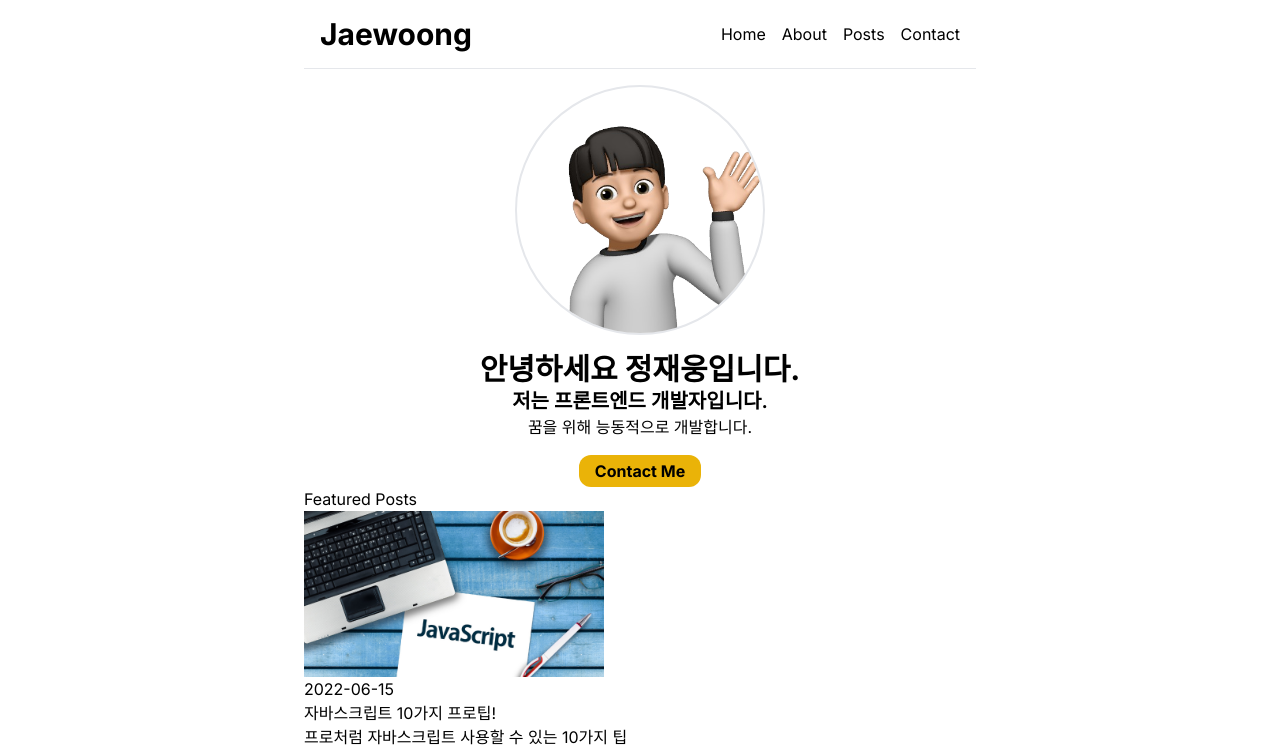
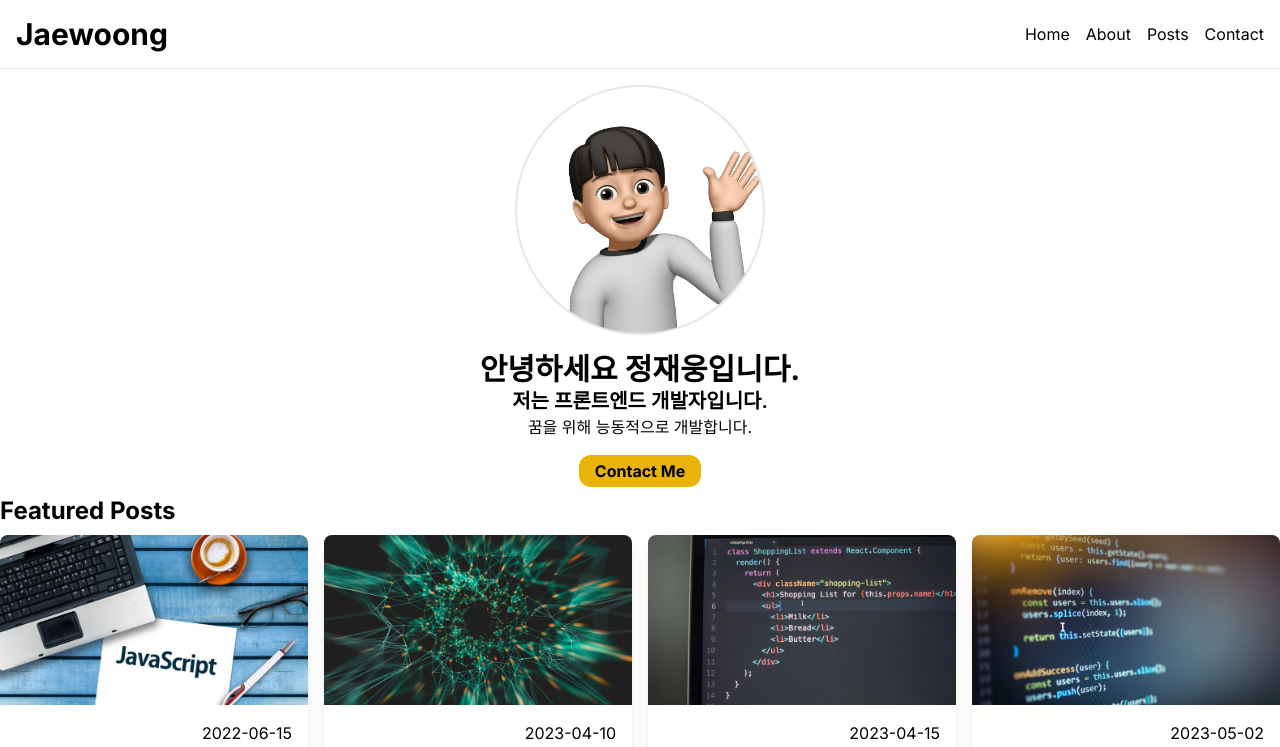
Before and after one commit to dixk3458/Blog, a Next.js app: page / in a window 1280 px wide. Shown: the top 747 px of the page. Built offline with nearby package versions, Linux system fonts and the light colour scheme.

Commit message:
FeaturedPosts & PostCard 스타일링

```diff
--- a/src/app/layout.tsx
+++ b/src/app/layout.tsx
@@ -18,7 +18,7 @@ export default function RootLayout({
 }) {
   return (
     <html lang="en" className={inter.className}>
-      <body className="flex flex-col max-w-2xl mx-auto">
+      <body className="flex flex-col max-w-screen-2xl mx-auto">
         <Header />
         <main className="grow">{children}</main>
         <Footer />
--- a/src/components/FeaturedPosts.tsx
+++ b/src/components/FeaturedPosts.tsx
@@ -5,7 +5,7 @@ export default async function FeaturedPosts() {
   const posts = await getFeaturedPosts();
   return (
     <section>
-      <h2>Featured Posts</h2>
+      <h2 className="text-2xl font-bold my-2">Featured Posts</h2>
       <PostsGrid posts={posts} />
     </section>
   );
--- a/src/components/PostCard.tsx
+++ b/src/components/PostCard.tsx
@@ -10,18 +10,21 @@ export default function PostCard({
 }: Props) {
   return (
     <Link href={path}>
+      <article className="rounded-lg overflow-hidden shadow-lg">
         <Image
+          className="w-full"
           src={`/images/posts/${path}.png`}
           alt={title}
           width={300}
           height={200}
         />
-      <div>
-        <time>{date}</time>
-        <h3>{title}</h3>
-        <p>{description}</p>
-        <span>{category}</span>
+        <div className="flex flex-col items-center p-4">
+          <time className="self-end">{date}</time>
+          <h3 className="text-lg font-bold">{title}</h3>
+          <p className="w-full line-clamp-1 text-center">{description}</p>
+          <span className='text-sm rounded-lg bg-green-100 px-2 my-2'>{category}</span>
         </div>
+      </article>
     </Link>
   );
 }
--- a/src/components/PostsGrid.tsx
+++ b/src/components/PostsGrid.tsx
@@ -6,7 +6,7 @@ type Props = {
 };
 export default function PostsGrid({ posts }: Props) {
   return (
-    <ul>
+    <ul className='grid grid-cols-1 sm:grid-cols-2  md:grid-cols-3 lg:grid-cols-4 gap-4'>
       {posts.map(post => {
         return (
           <li key={post.path}>
```
Lines whose indentation alone changed are shown as unchanged.
